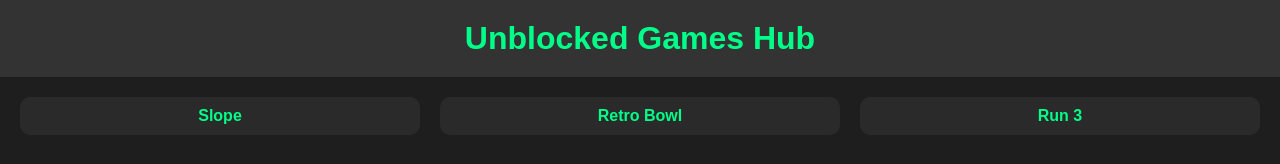
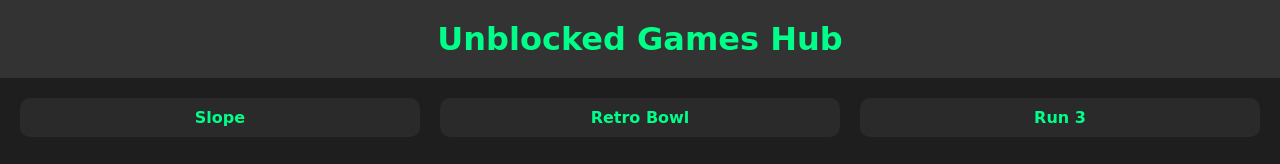
Before and after one commit to BreakInSites/Ascendo, a plain HTML site: page index.html in a window 1280 px wide. Drawn offline with Linux system fonts and the light colour scheme.

Commit message:
Update index.html

```diff
--- a/index.html
+++ b/index.html
@@ -2,10 +2,10 @@
 <html lang="en">
 <head>
     <meta charset="UTF-8">
-    <title>Unblocked Games Hub</title>
+    <title>ASCENDO</title>
     <style>
         body {
-            font-family: Arial, sans-serif;
+            font-family: Brush Script MT, cursive;
             background: #1e1e1e;
             color: #fff;
             margin: 0;
```
